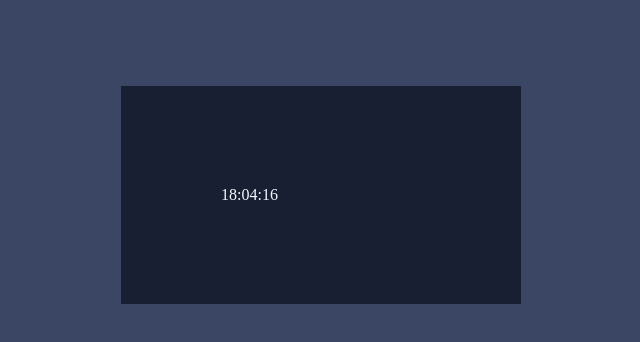
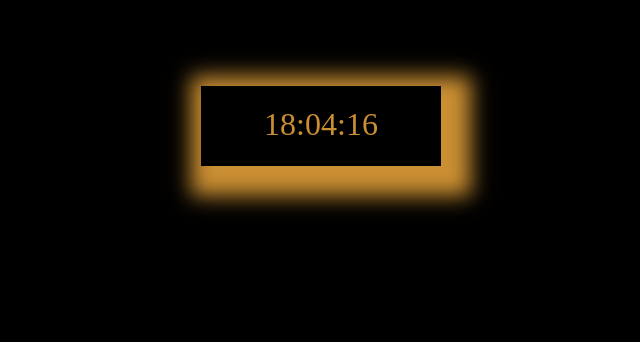
Before and after one commit to radiyashimu1122/day-13hw, a plain HTML site: page h.w.-2/index.html in a window 1280 px wide. Shown: the part 114-456 px from the top of the page, without its empty margins (319-959 px from the left). Drawn offline with Linux system fonts and the light colour scheme.

Commit message:
clock update

```diff
--- a/h.w.-2/style.css
+++ b/h.w.-2/style.css
@@ -1,12 +1,15 @@
 body{
- background-color: rgb(59 70 100);
+ background-color:black;
 }
  .clockinfo{
  margin: auto;
  width:200px;
- background-color: #181f32;
- padding: 100px;
- color: aliceblue;
+ height:40px;
+ padding: 20px;
+ box-shadow: 10px 10px 20px 20px#cb8f33;
+ background-color: black;
+ color:#cb8f33 ;
  margin-top: 200px;
-font-size: 10 px;
+ text-align: center;
+font-size: xx-large;
 }
```
